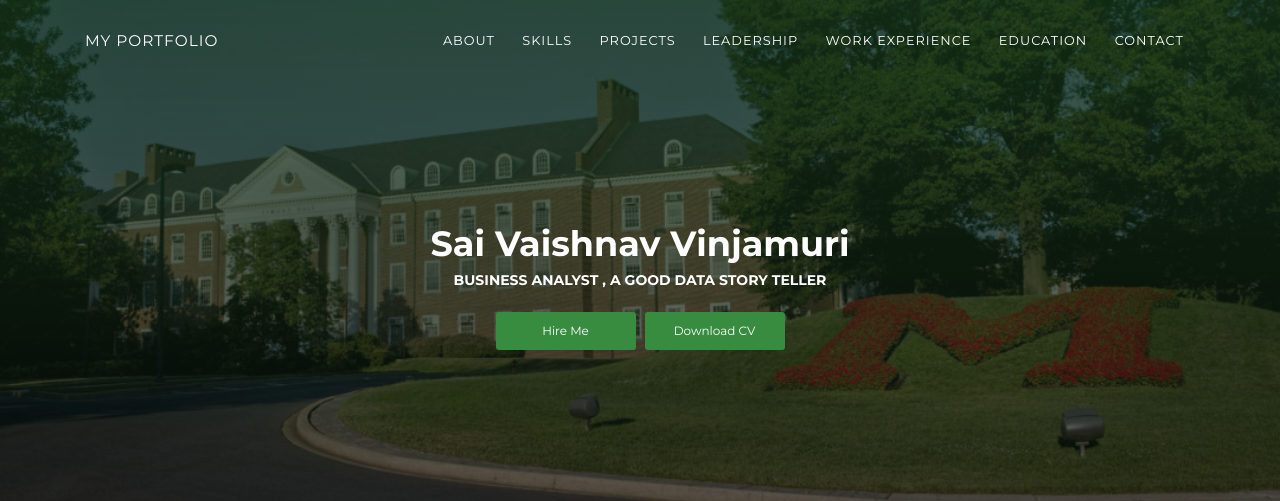
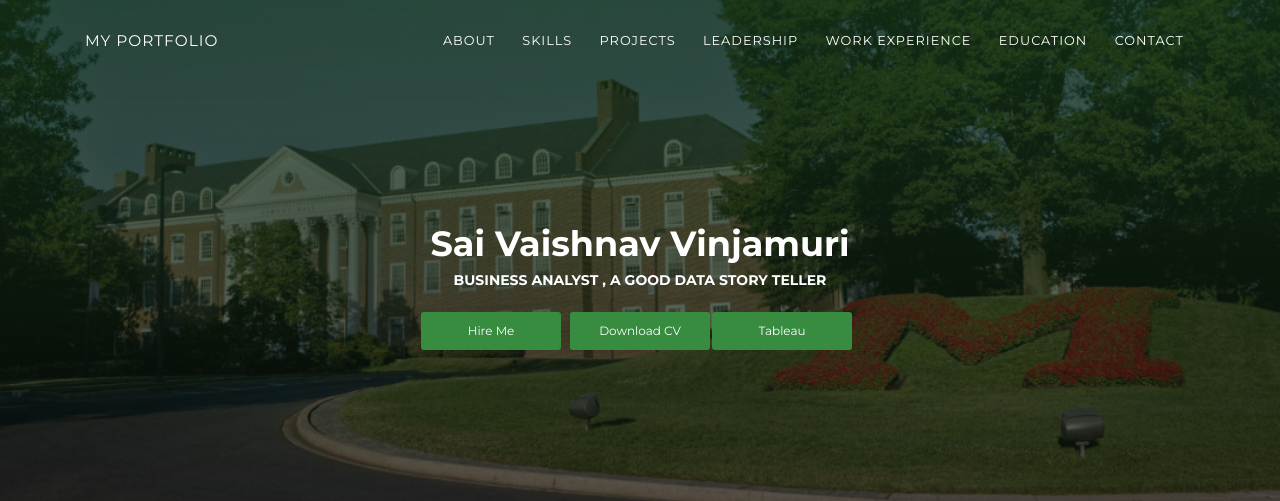
Before and after one commit to SaiVaishnavV/web, a plain HTML site: page web/index.html in a window 1280 px wide. Shown: the top 501 px of the page. Drawn offline with Linux system fonts and the light colour scheme.

Commit message:
Update index.html

```diff
--- a/web/index.html
+++ b/web/index.html
@@ -52,7 +52,7 @@
         <div class="content-center">
 
           <div class="h2 title">Sai Vaishnav Vinjamuri</div>
-          <p class="category text-white">Business Analyst , A Good Data story Teller</p><a class="btn btn-primary smooth-scroll mr-2" href="#contact" data-aos="zoom-in" data-aos-anchor="data-aos-anchor">Hire Me</a><a class="btn btn-primary" href="Sai_Vaishnav_Vinjamuri Internship Resume.pdf" data-aos="zoom-in" data-aos-anchor="data-aos-anchor">Download CV</a>
+          <p class="category text-white">Business Analyst , A Good Data story Teller</p><a class="btn btn-primary smooth-scroll mr-2" href="#contact" data-aos="zoom-in" data-aos-anchor="data-aos-anchor">Hire Me</a><a class="btn btn-primary" href="Sai_Vaishnav_Vinjamuri Internship Resume.pdf" data-aos="zoom-in" data-aos-anchor="data-aos-anchor">Download CV</a><a class="btn btn-primary smooth-scroll mr-2" href="https://public.tableau.com/app/profile/sai.vaishnav.vinjamuri" data-aos="zoom-in" data-aos-anchor="data-aos-anchor">Tableau</a>
         </div>
       </div>
       <div class="section">
```
